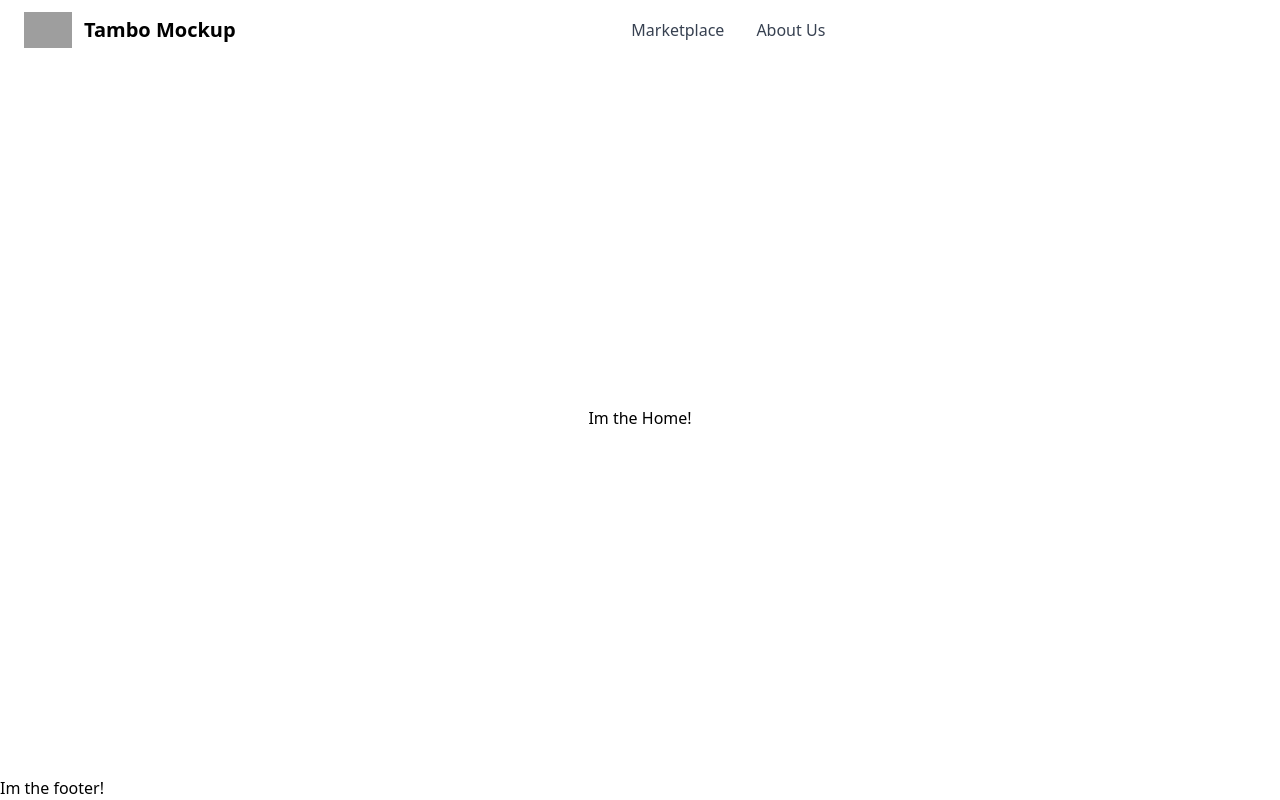
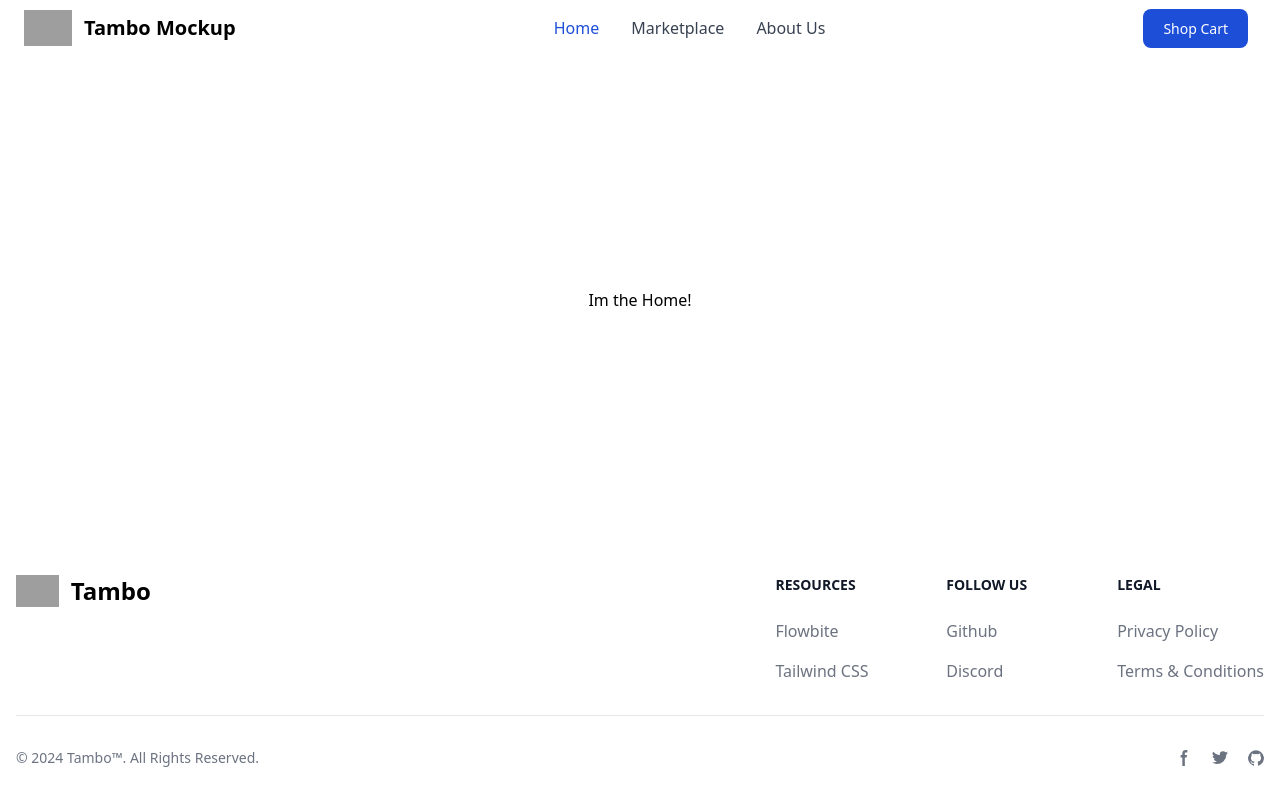
Before and after one commit to jfernando-huarezr/shopping-cart-mockup, a React (Vite) app: page / in a window 1280 px wide. Built offline with nearby package versions, Linux system fonts and the light colour scheme; grey boxes are pictures that could not be loaded.

Commit message:
added footer html, html for the counter in shop Cart

```diff
--- a/src/App.jsx
+++ b/src/App.jsx
@@ -1,20 +1,20 @@
-import Header from "./components/Header/Header";
-import Footer from "./components/Footer/Footer";
-import { Outlet } from "react-router-dom";
+import Header from './components/Header/Header'
+import Footer from './components/Footer/Footer'
+import { Outlet } from 'react-router-dom'
 
 function App() {
   return (
-    <div className="min-h-screen flex flex-col justify-between">
+    <div className="flex min-h-screen flex-col justify-between">
       <Header />
       <main
         data-testid="main"
-        className="grow flex items-center justify-center"
+        className="flex grow items-center justify-center"
       >
         <Outlet />
       </main>
       <Footer />
     </div>
-  );
+  )
 }
 
-export default App;
+export default App
--- a/src/components/Footer/Footer.jsx
+++ b/src/components/Footer/Footer.jsx
@@ -1,5 +1,155 @@
 const Footer = () => {
-  return <footer data-testid="footer">Im the footer!</footer>;
-};
+  return (
+    <footer data-testid="footer" className="bg-white dark:bg-gray-900">
+      <div className="mx-auto w-full max-w-screen-xl p-4 py-6 lg:py-8">
+        <div className="md:flex md:justify-between">
+          <div className="mb-6 md:mb-0">
+            <a href="https://flowbite.com/" className="flex items-center">
+              <img
+                src="https://flowbite.com/docs/images/logo.svg"
+                className="me-3 h-8"
+                alt="FlowBite Logo"
+              />
+              <span className="self-center whitespace-nowrap text-2xl font-semibold dark:text-white">
+                Tambo
+              </span>
+            </a>
+          </div>
+          <div className="grid grid-cols-2 gap-8 sm:grid-cols-3 sm:gap-6">
+            <div>
+              <h2 className="mb-6 text-sm font-semibold uppercase text-gray-900 dark:text-white">
+                Resources
+              </h2>
+              <ul className="font-medium text-gray-500 dark:text-gray-400">
+                <li className="mb-4">
+                  <a href="https://flowbite.com/" className="hover:underline">
+                    Flowbite
+                  </a>
+                </li>
+                <li>
+                  <a
+                    href="https://tailwindcss.com/"
+                    className="hover:underline"
+                  >
+                    Tailwind CSS
+                  </a>
+                </li>
+              </ul>
+            </div>
+            <div>
+              <h2 className="mb-6 text-sm font-semibold uppercase text-gray-900 dark:text-white">
+                Follow us
+              </h2>
+              <ul className="font-medium text-gray-500 dark:text-gray-400">
+                <li className="mb-4">
+                  <a
+                    href="https://github.com/themesberg/flowbite"
+                    className="hover:underline "
+                  >
+                    Github
+                  </a>
+                </li>
+                <li>
+                  <a
+                    href="https://discord.gg/4eeurUVvTy"
+                    className="hover:underline"
+                  >
+                    Discord
+                  </a>
+                </li>
+              </ul>
+            </div>
+            <div>
+              <h2 className="mb-6 text-sm font-semibold uppercase text-gray-900 dark:text-white">
+                Legal
+              </h2>
+              <ul className="font-medium text-gray-500 dark:text-gray-400">
+                <li className="mb-4">
+                  <a href="#" className="hover:underline">
+                    Privacy Policy
+                  </a>
+                </li>
+                <li>
+                  <a href="#" className="hover:underline">
+                    Terms &amp; Conditions
+                  </a>
+                </li>
+              </ul>
+            </div>
+          </div>
+        </div>
+        <hr className="my-6 border-gray-200 sm:mx-auto lg:my-8 dark:border-gray-700" />
+        <div className="sm:flex sm:items-center sm:justify-between">
+          <span className="text-sm text-gray-500 sm:text-center dark:text-gray-400">
+            © 2024{' '}
+            <a href="" className="hover:underline">
+              Tambo™
+            </a>
+            . All Rights Reserved.
+          </span>
+          <div className="mt-4 flex sm:mt-0 sm:justify-center">
+            <a
+              href="#"
+              className="text-gray-500 hover:text-gray-900 dark:hover:text-white"
+            >
+              <svg
+                className="h-4 w-4"
+                aria-hidden="true"
+                xmlns="http://www.w3.org/2000/svg"
+                fill="currentColor"
+                viewBox="0 0 8 19"
+              >
+                <path
+                  fillRule="evenodd"
+                  d="M6.135 3H8V0H6.135a4.147 4.147 0 0 0-4.142 4.142V6H0v3h2v9.938h3V9h2.021l.592-3H5V3.591A.6.6 0 0 1 5.592 3h.543Z"
+                  clipRule="evenodd"
+                />
+              </svg>
+              <span className="sr-only">Facebook page</span>
+            </a>
+            <a
+              href="#"
+              className="ms-5 text-gray-500 hover:text-gray-900 dark:hover:text-white"
+            >
+              <svg
+                className="h-4 w-4"
+                aria-hidden="true"
+                xmlns="http://www.w3.org/2000/svg"
+                fill="currentColor"
+                viewBox="0 0 20 17"
+              >
+                <path
+                  fillRule="evenodd"
+                  d="M20 1.892a8.178 8.178 0 0 1-2.355.635 4.074 4.074 0 0 0 1.8-2.235 8.344 8.344 0 0 1-2.605.98A4.13 4.13 0 0 0 13.85 0a4.068 4.068 0 0 0-4.1 4.038 4 4 0 0 0 .105.919A11.705 11.705 0 0 1 1.4.734a4.006 4.006 0 0 0 1.268 5.392 4.165 4.165 0 0 1-1.859-.5v.05A4.057 4.057 0 0 0 4.1 9.635a4.19 4.19 0 0 1-1.856.07 4.108 4.108 0 0 0 3.831 2.807A8.36 8.36 0 0 1 0 14.184 11.732 11.732 0 0 0 6.291 16 11.502 11.502 0 0 0 17.964 4.5c0-.177 0-.35-.012-.523A8.143 8.143 0 0 0 20 1.892Z"
+                  clipRule="evenodd"
+                />
+              </svg>
+              <span className="sr-only">Twitter page</span>
+            </a>
+            <a
+              href="#"
+              className="ms-5 text-gray-500 hover:text-gray-900 dark:hover:text-white"
+            >
+              <svg
+                className="h-4 w-4"
+                aria-hidden="true"
+                xmlns="http://www.w3.org/2000/svg"
+                fill="currentColor"
+                viewBox="0 0 20 20"
+              >
+                <path
+                  fillRule="evenodd"
+                  d="M10 .333A9.911 9.911 0 0 0 6.866 19.65c.5.092.678-.215.678-.477 0-.237-.01-1.017-.014-1.845-2.757.6-3.338-1.169-3.338-1.169a2.627 2.627 0 0 0-1.1-1.451c-.9-.615.07-.6.07-.6a2.084 2.084 0 0 1 1.518 1.021 2.11 2.11 0 0 0 2.884.823c.044-.503.268-.973.63-1.325-2.2-.25-4.516-1.1-4.516-4.9A3.832 3.832 0 0 1 4.7 7.068a3.56 3.56 0 0 1 .095-2.623s.832-.266 2.726 1.016a9.409 9.409 0 0 1 4.962 0c1.89-1.282 2.717-1.016 2.717-1.016.366.83.402 1.768.1 2.623a3.827 3.827 0 0 1 1.02 2.659c0 3.807-2.319 4.644-4.525 4.889a2.366 2.366 0 0 1 .673 1.834c0 1.326-.012 2.394-.012 2.72 0 .263.18.572.681.475A9.911 9.911 0 0 0 10 .333Z"
+                  clipRule="evenodd"
+                />
+              </svg>
+              <span className="sr-only">GitHub account</span>
+            </a>
+          </div>
+        </div>
+      </div>
+    </footer>
+  )
+}
 
-export default Footer;
+export default Footer
--- a/src/components/Header/Header.jsx
+++ b/src/components/Header/Header.jsx
@@ -23,12 +23,22 @@ const Header = () => {
             </span>
           </Link>
           <div className="flex items-center lg:order-2">
-            <Link
-              to="/cart"
-              className="bg-primary-700 hover:bg-primary-800 focus:ring-primary-300 dark:bg-primary-600 dark:hover:bg-primary-700 dark:focus:ring-primary-800 mr-2 rounded-lg px-4 py-2 text-sm font-medium text-white focus:outline-none focus:ring-4 lg:px-5 lg:py-2.5"
-            >
-              Shop Cart
-            </Link>
+            <div className="relative">
+              <Link
+                to="/cart"
+                className="mr-2 rounded-lg bg-blue-700 px-4 py-2 text-sm font-medium text-white hover:bg-blue-800 hover:outline-none hover:ring-2 hover:ring-blue-300 lg:px-5 lg:py-2.5 dark:bg-blue-600 dark:hover:bg-blue-700 dark:hover:ring-blue-800"
+              >
+                Shop Cart
+              </Link>
+              <div
+                className="absolute -top-2 right-0 inline-flex hidden h-5 w-5
+                items-center justify-center rounded-full
+                bg-white text-xs font-bold text-gray-700 lg:text-sm"
+              >
+                0
+              </div>
+            </div>
+
             <button
               onClick={handleToggleNav}
               type="button"
@@ -73,7 +83,7 @@ const Header = () => {
               <li>
                 <Link
                   to="/"
-                  className="bg-primary-700 lg:text-primary-700 block rounded py-2 pl-3 pr-4 text-white lg:bg-transparent lg:p-0 dark:text-white"
+                  className="block rounded bg-blue-700 py-2 pl-3 pr-4 text-white lg:bg-transparent lg:p-0 lg:text-blue-700 dark:text-white"
                   aria-current="page"
                 >
                   Home
@@ -82,7 +92,7 @@ const Header = () => {
               <li>
                 <Link
                   to="/marketplace"
-                  className="lg:hover:text-primary-700 block border-b border-gray-100 py-2 pl-3 pr-4 text-gray-700 hover:bg-gray-50 lg:border-0 lg:p-0 lg:hover:bg-transparent dark:border-gray-700 dark:text-gray-400 dark:hover:bg-gray-700 dark:hover:text-white lg:dark:hover:bg-transparent lg:dark:hover:text-white"
+                  className="block border-b border-gray-100 py-2 pl-3 pr-4 text-gray-700 hover:bg-gray-50 lg:border-0 lg:p-0 lg:hover:bg-transparent lg:hover:text-blue-700 dark:border-gray-700 dark:text-gray-400 dark:hover:bg-gray-700 dark:hover:text-white lg:dark:hover:bg-transparent lg:dark:hover:text-white"
                 >
                   Marketplace
                 </Link>
@@ -91,7 +101,7 @@ const Header = () => {
               <li>
                 <Link
                   to="/about"
-                  className="lg:hover:text-primary-700 block border-b border-gray-100 py-2 pl-3 pr-4 text-gray-700 hover:bg-gray-50 lg:border-0 lg:p-0 lg:hover:bg-transparent dark:border-gray-700 dark:text-gray-400 dark:hover:bg-gray-700 dark:hover:text-white lg:dark:hover:bg-transparent lg:dark:hover:text-white"
+                  className="block border-b border-gray-100 py-2 pl-3 pr-4 text-gray-700 hover:bg-gray-50 lg:border-0 lg:p-0 lg:hover:bg-transparent lg:hover:text-blue-700 dark:border-gray-700 dark:text-gray-400 dark:hover:bg-gray-700 dark:hover:text-white lg:dark:hover:bg-transparent lg:dark:hover:text-white"
                 >
                   About Us
                 </Link>
--- a/tailwind.config.js
+++ b/tailwind.config.js
@@ -1,8 +1,8 @@
 /** @type {import('tailwindcss').Config} */
 export default {
-  content: ["./index.html", "./src/**/*.{js,ts,jsx,tsx}"],
+  content: ['./index.html', './src/**/*.{js,ts,jsx,tsx}'],
   theme: {
     extend: {},
   },
   plugins: [],
-};
+}
```
